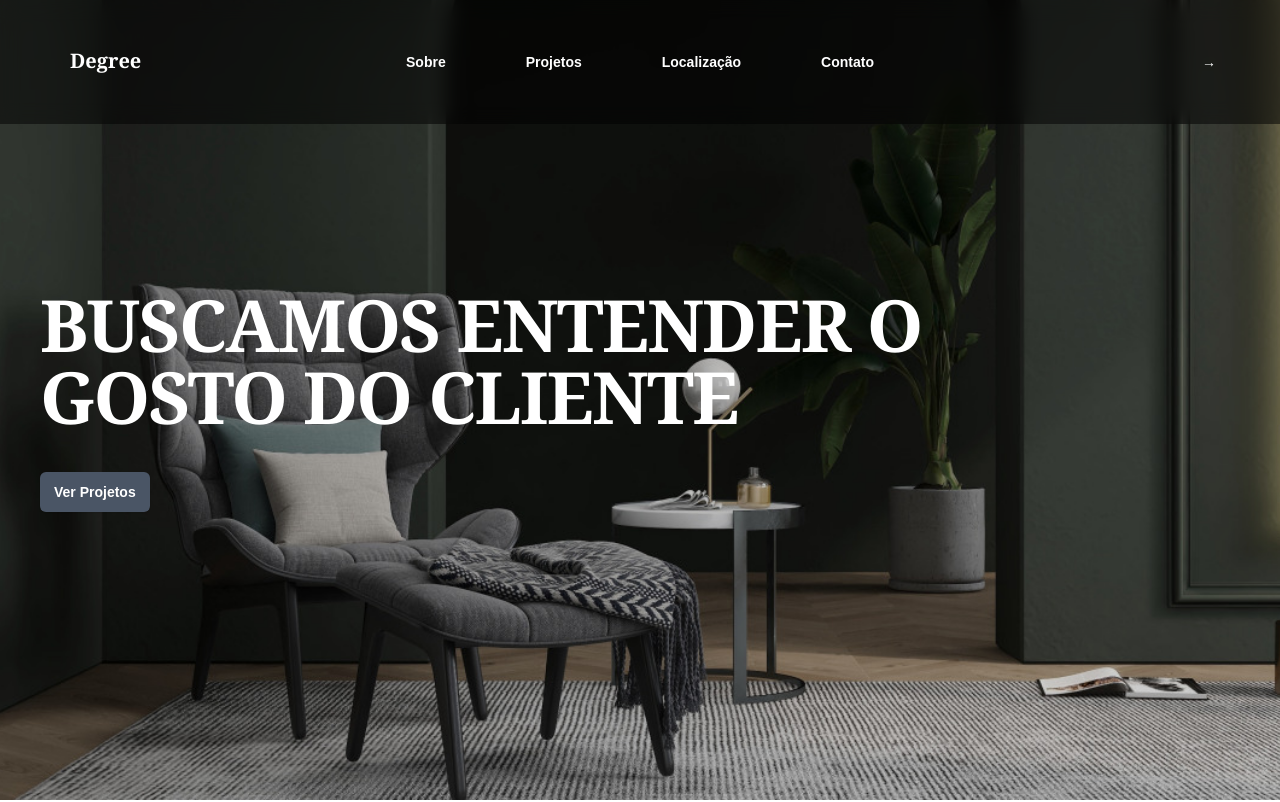
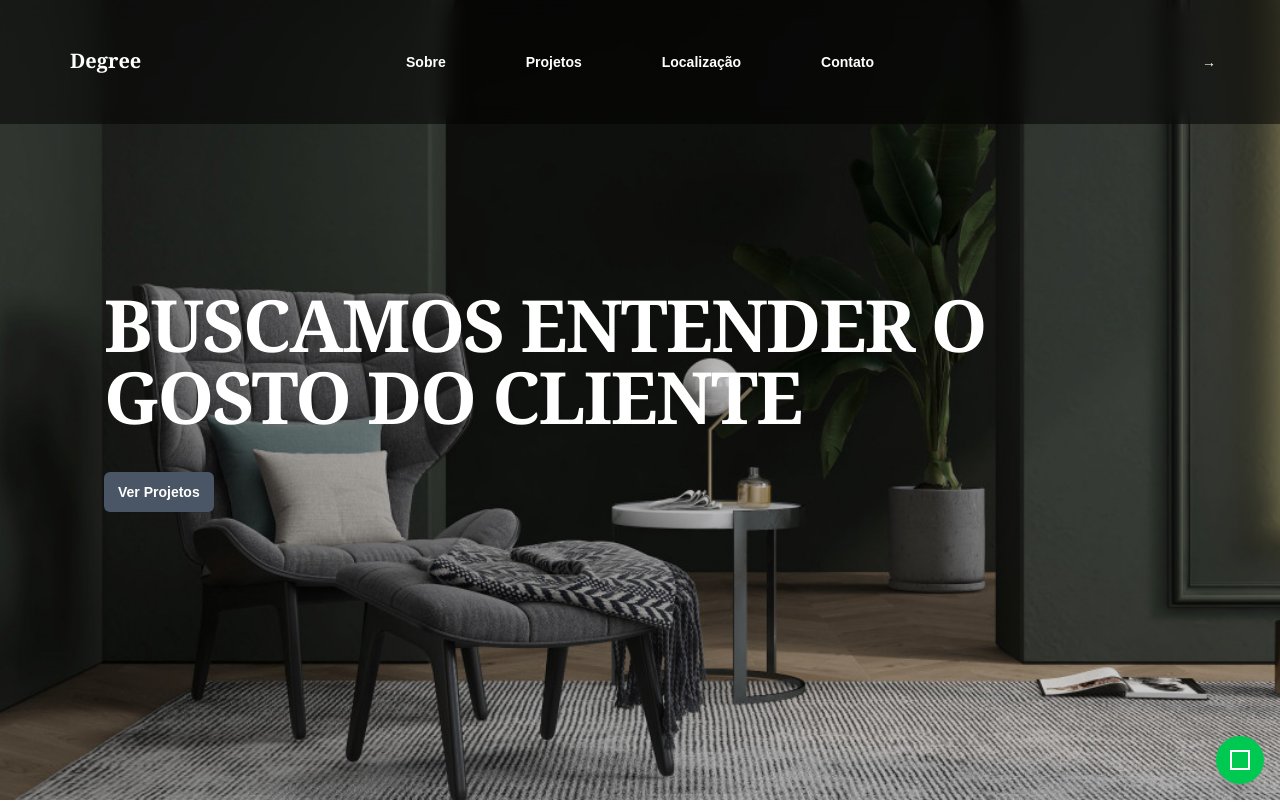
Before and after one commit to Guilhermeabtibol/degree, a Next.js app: page / in a window 1280 px wide. Shown: the top 802 px of the page. Built offline with nearby package versions, Linux system fonts and the light colour scheme.

Commit message:
Implementando o Whatsapp

```diff
--- a/src/app/page.tsx
+++ b/src/app/page.tsx
@@ -1,6 +1,5 @@
-
 "use client";
-import "./styles/globals.css"
+import "./styles/globals.css";
 import React, { useState } from 'react';
 
 const Page = () => {
@@ -9,6 +8,9 @@ const Page = () => {
   const toggleMenu = () => {
     setIsMenuOpen(!isMenuOpen);
   };
+
+  const phoneNumber = '92984757646'; // Substitua pelo seu número de celular
+  const whatsappLink = `https://wa.me/${phoneNumber}`;
 
   return (
     <div>
@@ -35,7 +37,7 @@ const Page = () => {
           <div className="lg:hidden">
             <button onClick={toggleMenu} className="text-gray-500 hover:text-gray-900 focus:outline-none">
               <svg className="w-6 h-6" fill="none" stroke="currentColor" viewBox="0 0 24 24" xmlns="http://www.w3.org/2000/svg">
-                <path strokeLinecap="round" strokeLinejoin="round" strokeWidth="2" d="M4 6h16M4 12h16m-7 6h7" />
+                <path strokeLinecap="round" strokeLinejoin="round" strokeWidth={2} d="M4 6h16M4 12h16m-7 6h7" />
               </svg>
             </button>
           </div>
@@ -58,10 +60,10 @@ const Page = () => {
       <section className="relative h-screen bg-cover bg-center mx-auto" style={{ backgroundImage: 'url(/images/foto12.jpg)' }}>
         <div className="flex items-center justify-start h-full bg-opacity-50 p-10">
           <div className="text-left text-white">
-            <h1 className="text-5xl font-serif font-semibold tracking-tight sm:text-7xl">BUSCAMOS ENTENDER O</h1>
-            <h1 className="text-5xl font-serif font-semibold tracking-tight sm:text-7xl">GOSTO DO CLIENTE</h1>
+            <h1 className="text-5xl ml-16 font-serif font-semibold tracking-tight sm:text-7xl">BUSCAMOS ENTENDER O</h1>
+            <h1 className="text-5xl ml-16 font-serif font-semibold tracking-tight sm:text-7xl">GOSTO DO CLIENTE</h1>
             <div className="mt-10 flex items-center gap-x-6">
-              <a href="#portfolio" className="rounded-md bg-gray-600 px-3.5 py-2.5 text-sm font-semibold text-white shadow-xs hover:bg-gray-500 focus-visible:outline-2 focus-visible:outline-offset-2 focus-visible:outline-gray-600">
+              <a href="#portfolio" className="rounded-md ml-16 bg-gray-600 px-3.5 py-2.5 text-sm font-semibold text-white shadow-xs hover:bg-gray-500 focus-visible:outline-2 focus-visible:outline-offset-2 focus-visible:outline-gray-600">
                 Ver Projetos
               </a>
             </div>
@@ -70,11 +72,11 @@ const Page = () => {
       </section>
 
       {/* Seção de Serviços */}
-      <section id="services" className="py-20 justify-items-center bg-gray-100">
+      <section id="services" className=" py-20 justify-items-center bg-gray-100">
         <div className="container mx-auto text-gray-800">
-          <h3 className="mb-4  ml-10 text-3xl font-serif font-bold text-left mx-auto">O QUE FAZEMOS?</h3>
-          <p className='text-left ml-10 text-content-justify text-2xl mx-auto'>
-          Na Degree, trabalhamos com um <strong>estilo contemporâneo e atemporal</strong>, buscando entender as preferências de cada cliente. Nossa abordagem personalizada transforma espaços em lares que refletem a personalidade de seus moradores. Cada projeto é único, valorizando a individualidade e criando ambientes que atendem às necessidades funcionais, proporcionando conforto e bem-estar. Para nós, um lar é mais do que um espaço físico; é onde memórias são construídas.
+          <h3 className="mb-4 ml-1 text-3xl font-serif font-bold text-left mx-auto">O QUE FAZEMOS?</h3>
+          <p className='text-left ml-1 text-content-justify text-2xl mx-auto'>
+            Na Degree, trabalhamos com um <strong>estilo contemporâneo e atemporal</strong>, buscando entender as preferências de cada cliente. Nossa abordagem personalizada transforma espaços em lares que refletem a personalidade de seus moradores. Cada projeto é único, valorizando a individualidade e criando ambientes que atendem às necessidades funcionais, proporcionando conforto e bem-estar. Para nós, um lar é mais do que um espaço físico; é onde memórias são construídas.
           </p>
           <div className="grid grid-cols-1 md:grid-cols-4 gap-8 mt-10 text-center text-2xl mx-auto">
             <div className="bg-white p-6 rounded-lg shadow mx-auto">
@@ -96,7 +98,6 @@ const Page = () => {
           </div>
         </div>
       </section>
-
 
       {/* Seção de Transformação de Apartamento */}
       <section className="py-20 bg-white">
@@ -123,13 +124,13 @@ const Page = () => {
         <div className="container mx-auto text-center text-black">
           <h3 className="text-3xl font-bold font-serif text-center">Projetos Realizados </h3>
           <p className="mt-4 text-center">Confira alguns dos nossos projetos mais recentes.</p>
-          <div className="grid grid-cols-1 md:grid-cols-3 gap-8 mt-10" >
+          <div className="grid grid-cols-1 md:grid-cols-3 gap-8 mt-10">
             <div className="bg-white p-4 rounded shadow mx-auto">
               <img src="/images/foto1.jpg" alt="Projeto 1" className="w-full h-48 object-cover rounded" />
               <h4 className="font-semibold mt-2">Projeto 1</h4>
             </div>
             <div className="bg-white p-4 rounded shadow mx-auto">
-              <img src="/images/foto5.jpg" alt="Projeto 2" className="w-full h-48 object-cover rounded" />
+              <img src="/images/foto5.jpg" alt="Projeto 2" className="w-full h-48 object-cover rounded " />
               <h4 className="font-semibold mt-2">Projeto 2</h4>
             </div>
             <div className="bg-white p-4 rounded shadow mx-auto">
@@ -149,7 +150,7 @@ const Page = () => {
             <p className="text-lg text-gray-700 text-center">
               Rua Exemplo, 123<br />
               Bairro Exemplo<br />
- Cidade, Estado, 12345-678<br />
+              Cidade, Estado, 12345-678<br />
               Telefone: (11) 1234-5678
             </p>
           </div>
@@ -169,6 +170,35 @@ const Page = () => {
         </div>
       </section>
 
+      {/* Botão do WhatsApp */}
+      <a
+        href={whatsappLink}
+        target="_blank"
+        rel="noopener noreferrer"
+        className="fixed bottom-4 right-4 bg-green-500 text-white p-3 rounded-full shadow-lg hover:bg-green-600 transition duration-300"
+        aria-label="Chat with us on WhatsApp"
+      >
+        <svg
+          xmlns="http://www.w3.org/2000/svg"
+          className="w-6 h-6"
+          fill="none"
+          viewBox="0 0 24 24"
+          stroke="currentColor"
+        >
+          <path
+            strokeLinecap="round"
+            strokeLinejoin="round"
+            strokeWidth={2}
+            d="M3 3h18v18H3V3z"
+          />
+          <path
+            strokeLinecap="round"
+            strokeLinejoin="round"
+            strokeWidth={2}
+            d="M3 3h18v18H3V3z"
+          />
+        </svg>
+      </a>
 
       {/* Rodapé */}
       <footer className="py-10 bg-gray-800 text-white text-center">
```
